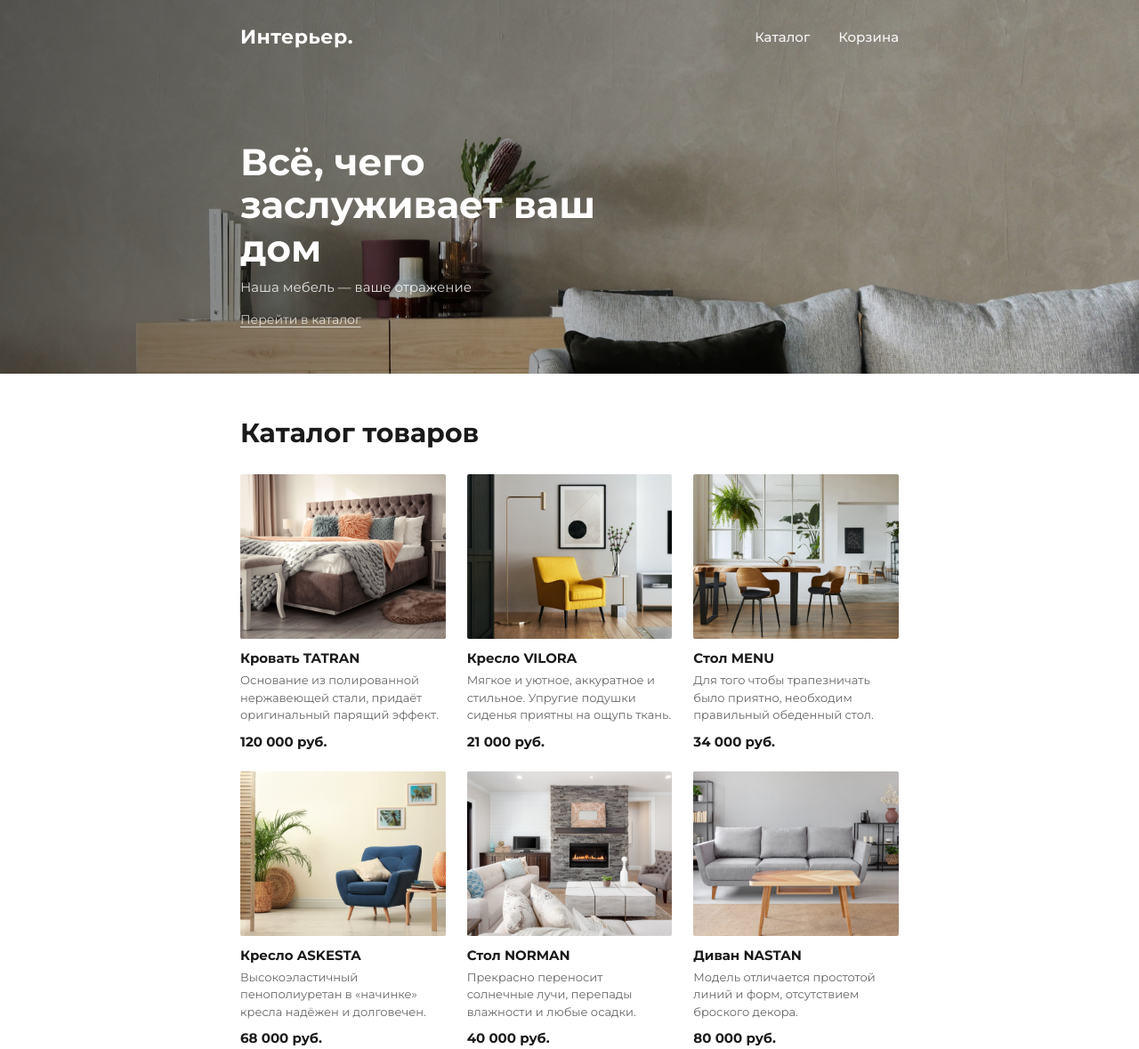
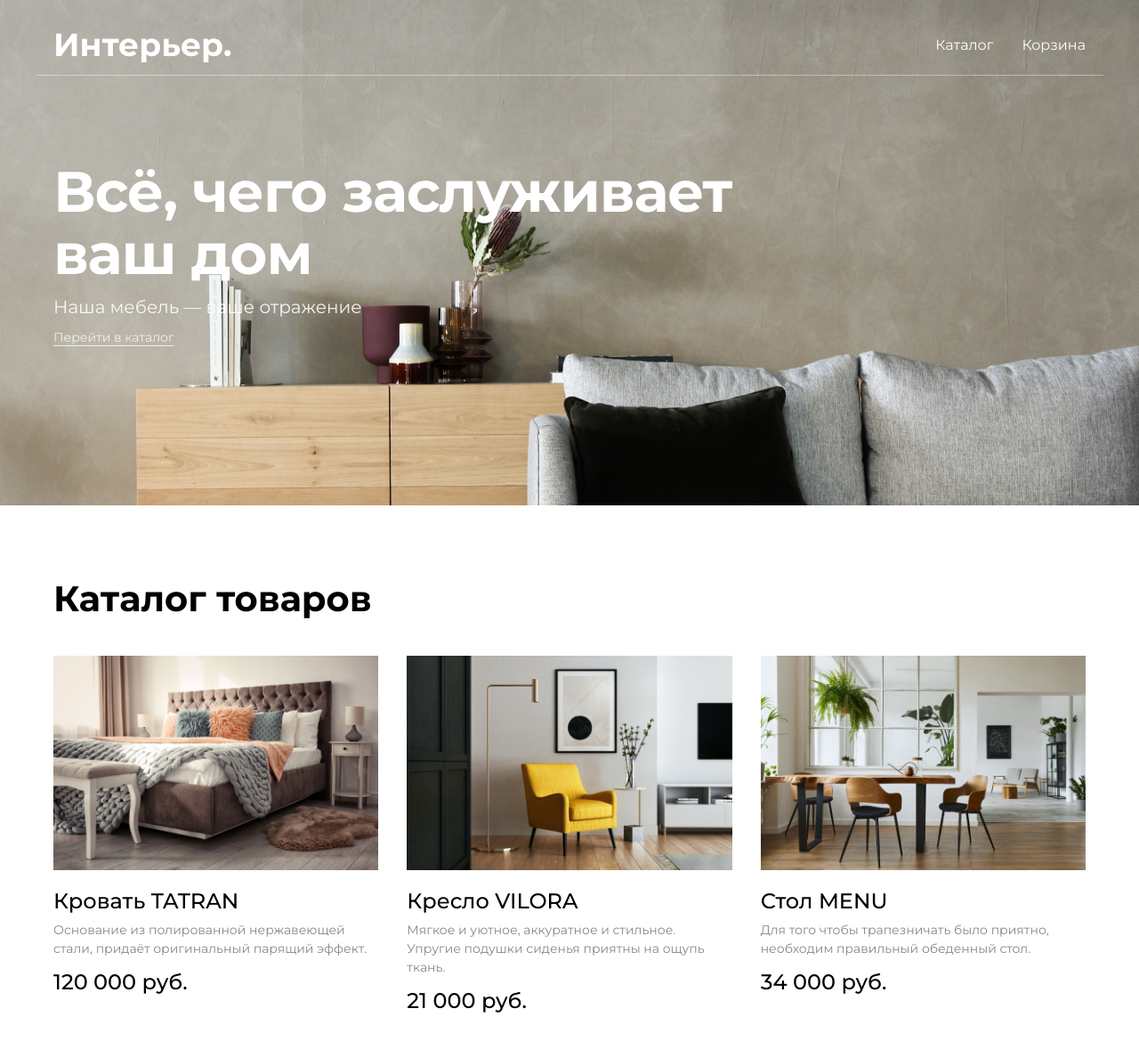
Before and after one commit to sploofer1/furniture-site, a plain HTML site: page index.html in a window 1280 px wide. Shown: the top 1179 px of the page at 89% size. Drawn offline with Linux system fonts and the light colour scheme.

Commit message:
Update styles for body, header, and product cards

```diff
--- a/styles/style.css
+++ b/styles/style.css
@@ -7,181 +7,149 @@
 body {
   font-family: 'Montserrat', sans-serif;
   background-color: #fff;
-  color: #1a1a1a;
+  color: #000;
 }
 
-/* Center wrapper */
 .center {
-  max-width: 780px;
+  max-width: 1200px;
   margin: 0 auto;
   padding: 0 20px;
 }
 
-/* ===== HEADER ===== */
 header {
   position: absolute;
   top: 0;
   left: 0;
   right: 0;
   z-index: 10;
-  padding: 28px 0;
+  padding-top: 32px;
 }
 
 header .center {
   display: flex;
   justify-content: space-between;
-  align-items: center;
+  align-items: flex-end;
+  border-bottom: 1px solid rgba(255, 255, 255, 0.4);
+  padding-bottom: 16px;
 }
 
 .logo {
-  font-size: 22px;
+  font-size: 36px;
   font-weight: 700;
   color: #fff;
   text-decoration: none;
-  letter-spacing: 0.5px;
+  line-height: 1;
 }
 
 nav {
   display: flex;
   gap: 32px;
+  padding-bottom: 8px;
 }
 
 nav a {
   color: #fff;
   text-decoration: none;
-  font-size: 15px;
-  font-weight: 500;
-  opacity: 0.92;
-  transition: opacity 0.2s;
+  font-size: 16px;
+  font-weight: 400;
 }
 
-nav a:hover {
-  opacity: 1;
-}
 
-/* ===== HERO ===== */
 .hero {
   position: relative;
-  height: 420px;
-  background-image: url('../images/hero-bg.jpg'),
-    linear-gradient(135deg, #8a9e8a 0%, #c4b49a 50%, #a8977e 100%);
+
+
+  background-image: url('../images/hero-bg.jpg');
   background-size: cover;
-  background-position: center;
+  background-position: center center;
+  background-repeat: no-repeat;
   display: flex;
-  align-items: flex-end;
-}
-
-.hero::before {
-  content: '';
-  position: absolute;
-  inset: 0;
-  background: linear-gradient(
-    to right,
-    rgba(0, 0, 0, 0.55) 0%,
-    rgba(0, 0, 0, 0.15) 70%,
-    transparent 100%
-  );
+  align-items: flex-start;
+  padding-top: 180px;
+  padding-bottom: 180px;
 }
 
 .hero-content {
   position: relative;
   z-index: 2;
-  padding: 0 0 52px 0;
   width: 100%;
 }
 
-.hero-content .center {
-  display: flex;
-  flex-direction: column;
-  align-items: flex-start;
-}
-
 .hero h1 {
-  font-size: 42px;
+  font-size: 64px;
   font-weight: 700;
   color: #fff;
-  line-height: 1.15;
-  max-width: 480px;
-  margin-bottom: 10px;
+  line-height: 1.1;
+  max-width: 800px;
+  margin-bottom: 12px;
+  letter-spacing: -1px;
 }
 
 .hero-subtitle {
-  font-size: 15px;
-  color: rgba(255, 255, 255, 0.85);
-  margin-bottom: 18px;
-  font-weight: 400;
+  font-size: 20px;
+  color: #fff;
+  margin-bottom: 12px;
+  opacity: 0.9;
 }
 
 .hero-link {
   font-size: 14px;
-  color: rgba(255, 255, 255, 0.75);
+  color: #fff;
   text-decoration: underline;
-  text-underline-offset: 3px;
-  transition: color 0.2s;
+  text-underline-offset: 4px;
+  opacity: 0.8;
 }
 
-.hero-link:hover {
-  color: #fff;
-}
-
-/* ===== CATALOG ===== */
 .catalog {
-  padding: 48px 0 60px;
+  padding: 80px 0;
 }
 
 .catalog h2 {
-  font-size: 30px;
-  font-weight: 700;
-  margin-bottom: 28px;
-  color: #1a1a1a;
+  font-size: 40px;
+  margin-bottom: 40px;
 }
 
 .products-grid {
-  display: flex;
-  flex-wrap: wrap;
-  gap: 24px;
+  display: grid;
+  grid-template-columns: repeat(3, 1fr);
+  gap: 48px 32px;
 }
 
-.product-card {
-  flex: 1 1 calc(33.333% - 16px);
-  min-width: 200px;
-}
 
 .product-card img {
   width: 100%;
-  height: 185px;
+  height: auto;
   object-fit: cover;
-  display: block;
-  border-radius: 2px;
-  background: linear-gradient(135deg, #d8d0c8 0%, #c4b49a 100%);
+  margin-bottom: 16px;
 }
 
+
 .product-card h3 {
-  font-size: 15px;
-  font-weight: 700;
-  margin-top: 12px;
-  margin-bottom: 6px;
-  color: #1a1a1a;
+  font-size: 24px;
+  font-weight: 500;
+  margin-bottom: 8px;
 }
 
 .product-card p {
-  font-size: 13px;
-  color: #666;
+  font-size: 14px;
+  color: #888;
   line-height: 1.5;
-  margin-bottom: 10px;
+  margin-bottom: 12px;
 }
 
+
 .product-card .price {
-  font-size: 15px;
-  font-weight: 700;
-  color: #1a1a1a;
+  font-size: 24px;
+  font-weight: 500;
 }
 
-/* ===== FOOTER ===== */
 footer {
-  border-top: 1px solid #e8e8e8;
-  padding: 28px 20px;
+  background-color: #f8f8f8;
+  padding: 60px 0;
   text-align: center;
-  font-size: 14px;
-  color: #555;
 }
+
+footer p {
+  font-weight: 700;
+  font-size: 16px;
+}
```
